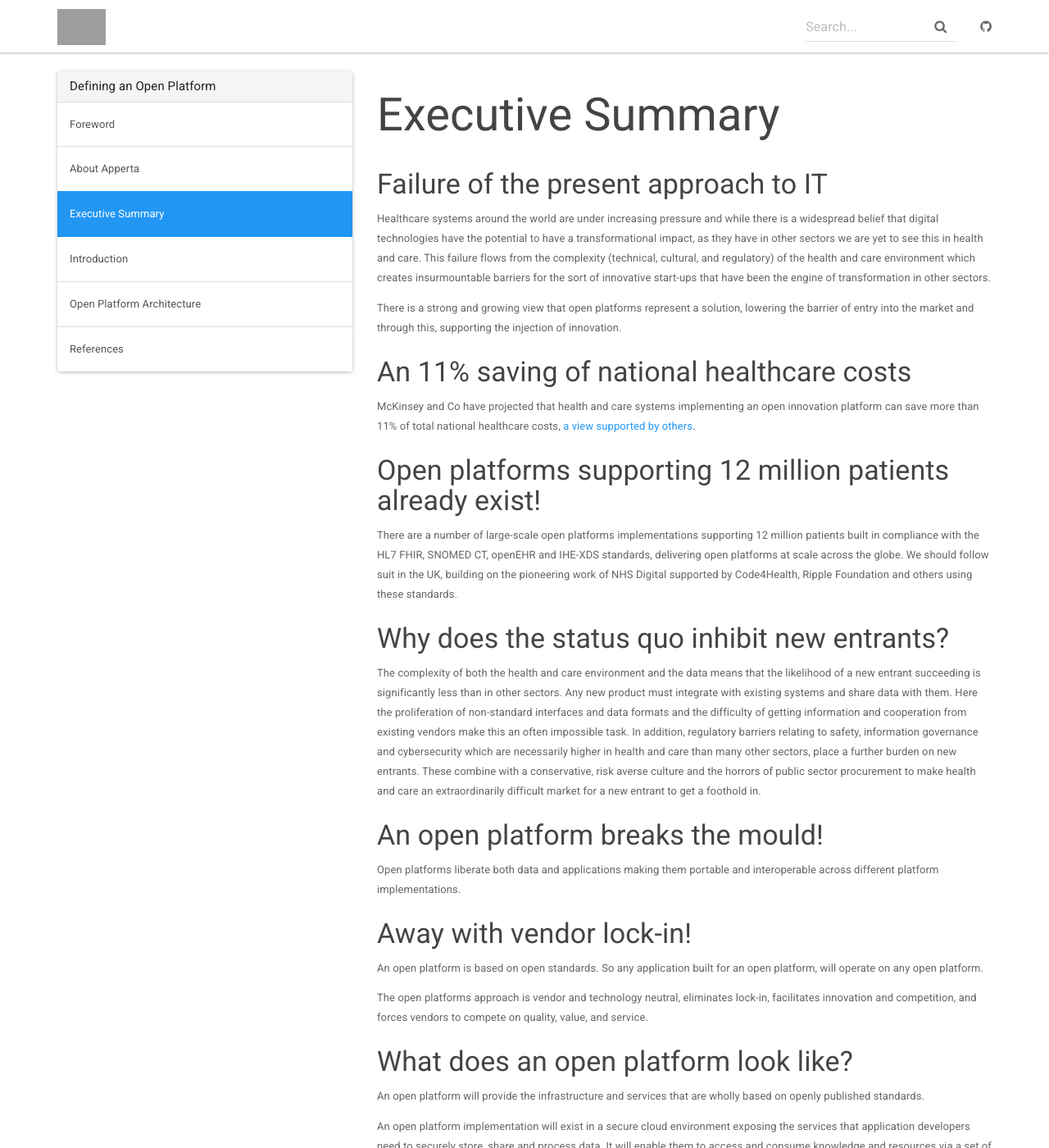
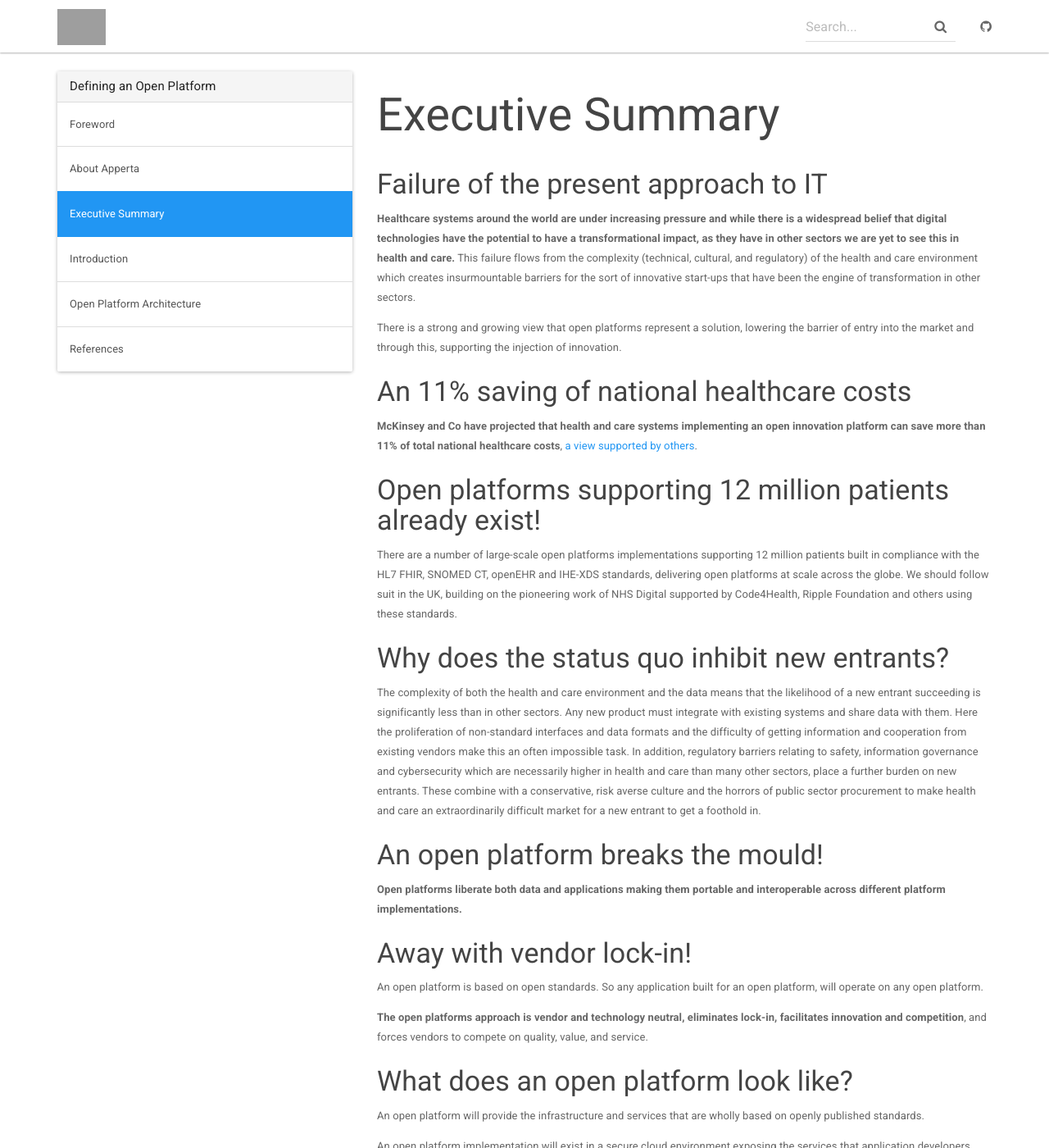
Before and after one commit to nhsland/apperta-open-platform, a Jekyll site: the page built from docs/_docs/executive-summary.md, in a window 1280 px wide and 1400 px high. Shown: the whole window at 82% size. Built offline with Jekyll 4.4.1, drawn with Linux system fonts in a browser that asks for light colours; nearby versions of some CDN libraries; comment, search, counter and statistics services are not loaded; some of the changed text lies outside the part shown; grey boxes are pictures that could not be loaded.

Commit message:
Added emphasis

```diff
--- a/docs/_docs/executive-summary.md
+++ b/docs/_docs/executive-summary.md
@@ -4,13 +4,13 @@ permalink: /docs/executive-summary/
 comments: true
 ---
 ### Failure of the present approach to IT
-Healthcare systems around the world
+**Healthcare systems around the world
 are under increasing pressure and
 while there is a widespread belief that
 digital technologies have the potential
 to have a transformational impact, as
 they have in other sectors we are yet to
-see this in health and care. This failure
+see this in health and care.** This failure
 flows from the complexity (technical,
 cultural, and regulatory) of the health
 and care environment which creates
@@ -25,11 +25,11 @@ market and through this, supporting
 the injection of innovation.
 
 ### An 11% saving of national healthcare costs
-McKinsey and Co have projected that
+**McKinsey and Co have projected that
 health and care systems implementing
 an open innovation platform can save
 more than 11% of total national healthcare
-costs, [a view supported by others](https://www.mckinsey.com/industries/healthcare-systems-and-services/our-insights/how-healthcare-systems-can-become-digital-health-leaders).
+costs**, [a view supported by others](https://www.mckinsey.com/industries/healthcare-systems-and-services/our-insights/how-healthcare-systems-can-become-digital-health-leaders).
 
 ### Open platforms supporting 12 million patients already exist!
 There are a number of large-scale
@@ -67,19 +67,19 @@ care an extraordinarily difficult market
 for a new entrant to get a foothold in.
 
 ### An open platform breaks the mould!
-Open platforms liberate both data and
+**Open platforms liberate both data and
 applications making them portable
 and interoperable across different
-platform implementations.
+platform implementations.**
 
 ### Away with vendor lock-in!
 An open platform is based on open standards.
 So any application built for an open platform,
 will operate on any open platform.
 
-The open platforms approach is vendor and
+**The open platforms approach is vendor and
 technology neutral, eliminates lock-in, facilitates
-innovation and competition, and forces vendors
+innovation and competition**, and forces vendors
 to compete on quality, value, and service.
 
 ### What does an open platform look like?
@@ -102,9 +102,9 @@ good at - creating applications!
 There are potentially many hundreds
 of possible platform services, but a
 minimum viable platform needs only
-support a handful of services based
+support a handful of services **based
 on the core standards of HL7 FHIR,
-SNOMED CT, openEHR and IHE-XDS.
+SNOMED CT, openEHR and IHE-XDS.**
 
 ### The 8 principles of an open platform
 An open platform adheres to the
```
